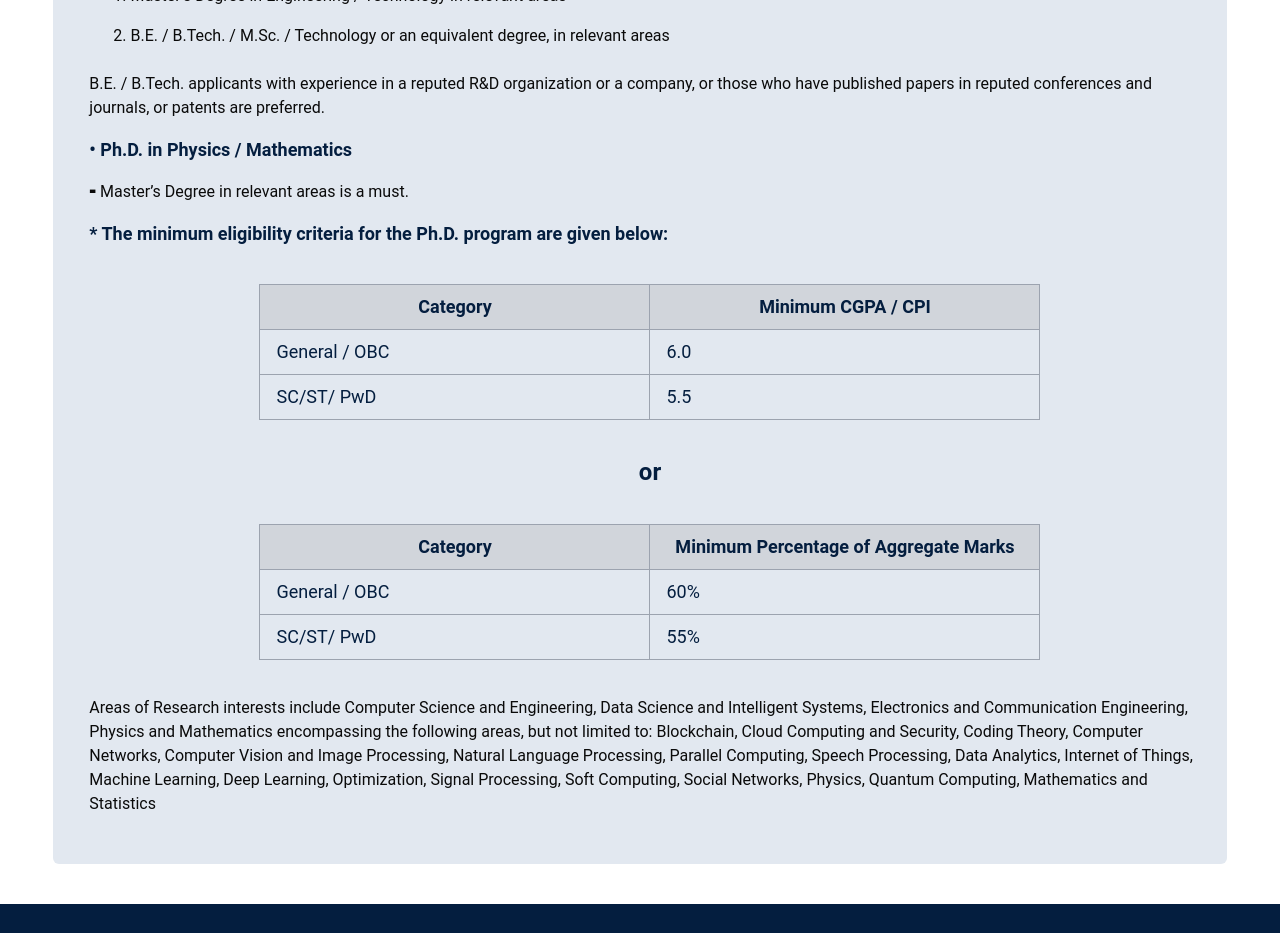
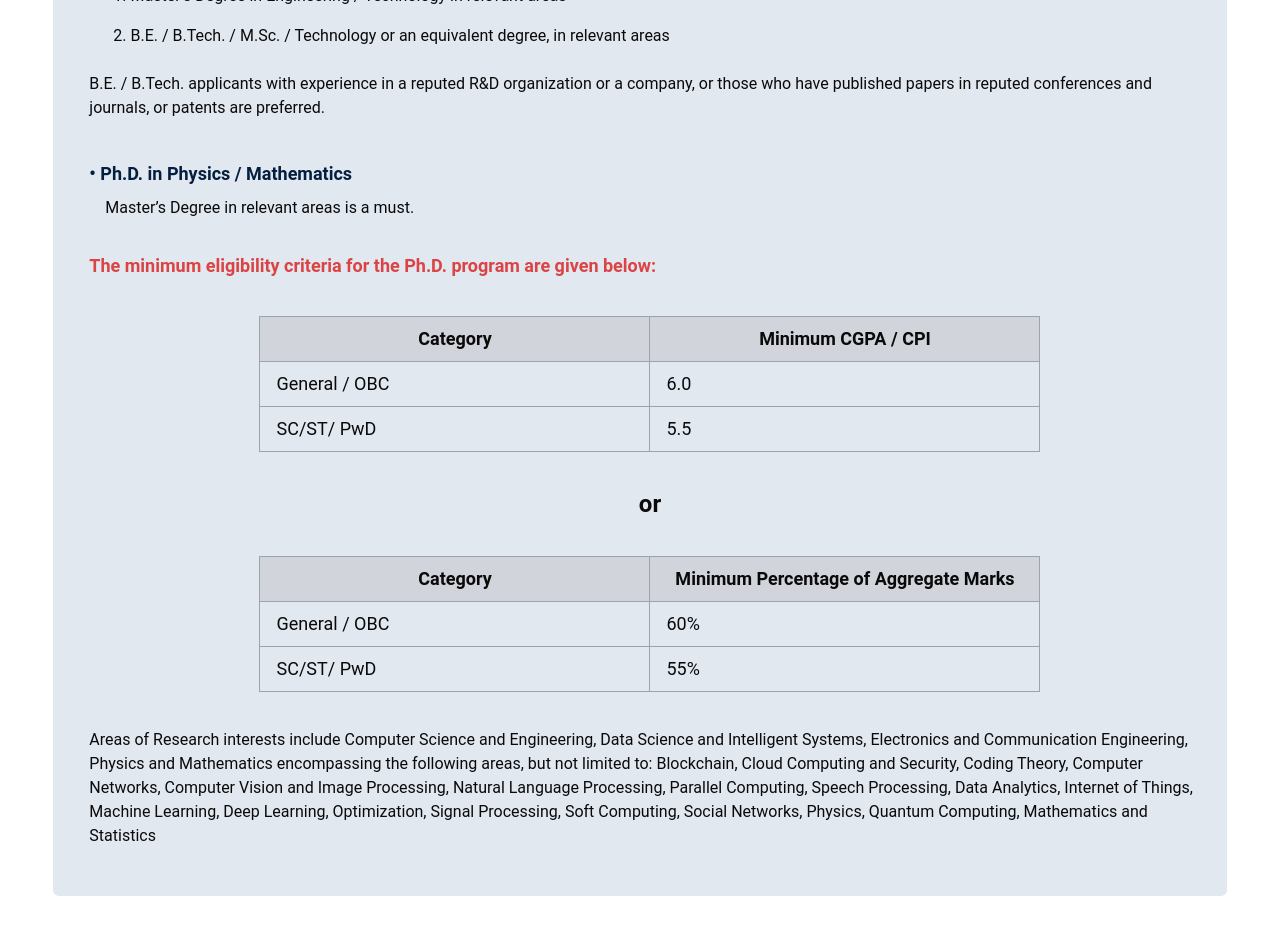
Before and after one commit to Velocity-IIITDWD/iiitdwd.ac.in, a Next.js app: page /admissions/phd in a window 1280 px wide. Shown: the part 900-1833 px from the top of the page. Built offline with nearby package versions, Linux system fonts and the light colour scheme.

Commit message:
removing star and highlighting eligibility

```diff
--- a/app/admissions/mtech/page.tsx
+++ b/app/admissions/mtech/page.tsx
@@ -19,7 +19,10 @@ export default function Page() {
             The minimum requirement is a B.E. / B.Tech. / M.Sc. / M.C.A. or equivalent for IT/ Engineering disciplines with a valid score in an entrance examination such as GATE/NET or national level selection process conducted by IIIT Dharwad or any other national level examination.
           </div>
           <div className="font-bold mt-4 text-lg text-dwd-primary">
-           * The minimum eligibility criteria for the M. Tech. program are given below:
+          <p className="text-[#db4444] text-lg">
+
+           The minimum eligibility criteria for the M. Tech. program are given below:
+          </p>
             <div className="mx-auto my-9 text-md font-normal">
               <table className="border-collapse border border-gray-400 mx-auto">
                 <thead>
--- a/app/admissions/phd/page.tsx
+++ b/app/admissions/phd/page.tsx
@@ -31,14 +31,16 @@ export default function Page() {
               2. B.E. / B.Tech. / M.Sc. / Technology or an equivalent degree, in relevant areas</li>
           </ol>
               B.E. / B.Tech. applicants with experience in a reputed R&D organization or a company, or those who have published papers in reputed conferences and journals, or patents are preferred.
-          <div className="my-4 text-lg font-semibold text-dwd-primary">
+          <div className="mt-10 mb-2   text-lg font-semibold text-dwd-primary">
             •  Ph.D. in Physics / Mathematics
           </div>
-          <p>
-            ⁃ Master’s Degree in relevant areas is a must.
+          <p className="pl-4 mb-8">
+             Master’s Degree in relevant areas is a must.
           </p>
-          <div className="font-bold mt-4 text-lg text-dwd-primary">
-            * The minimum eligibility criteria for the  Ph.D.  program are given below:
+          <div className="font-bold mt-4 text-lg ">
+            <p className="text-[#db4444] text-lg">
+            The minimum eligibility criteria for the  Ph.D.  program are given below:
+            </p>
             <div className="mx-auto my-9 text-md font-normal">
               <table className="border-collapse border border-gray-400 mx-auto">
                 <thead>
```
